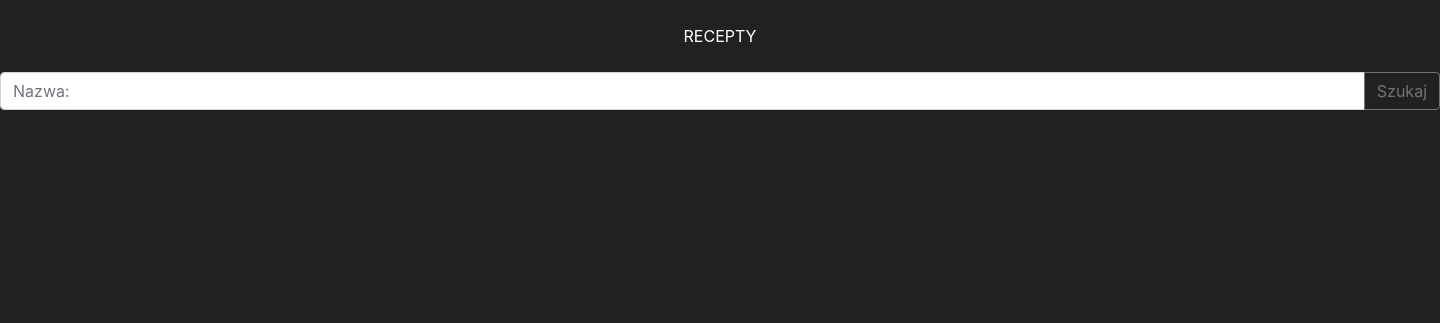
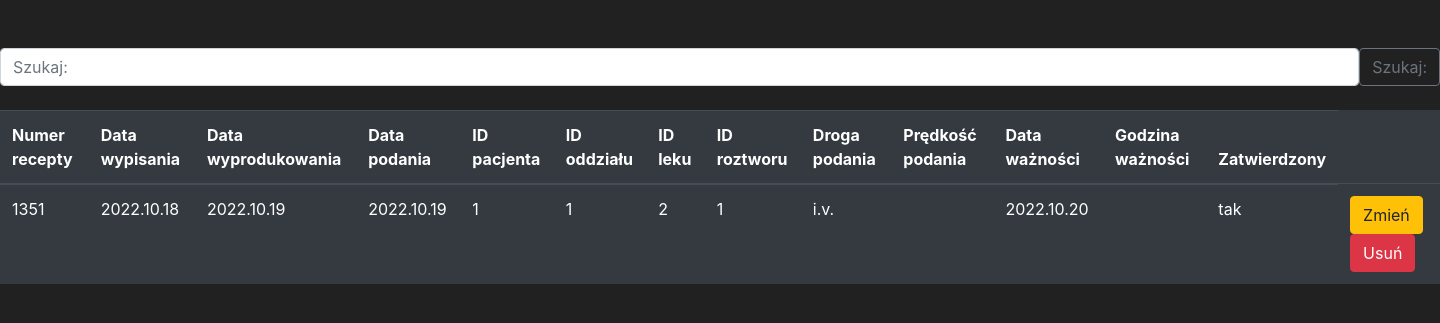
Before and after one commit to PiotrKwiatosz/ISZLC, a Flask app: page /recepty_wyszukaj in a window 1440 px wide. Shown: the part 58-381 px from the top of the page. Run offline with Flask 2, Linux system fonts and the light colour scheme; data comes from the database, SQL or seed files in the repository; some libraries are stand-ins or nearby versions.

Commit message:
04.11.2022 - BIG UPDATE

```diff
--- a/iszlc/templates/recepty/wyszukaj.html
+++ b/iszlc/templates/recepty/wyszukaj.html
@@ -10,14 +10,65 @@
 {% block content %}
 
 <title>Recepty - Wyszukaj</title>
+
+<br><br>
+
+<form method="POST" action="{{ url_for('recepty_szukaj_page' )}}" class="d-flex">
+  {{ form.hidden_tag() }}
+  <input class="form-control me-2" type="search" placeholder="Szukaj:" aria-label="Szukaj:" name="searched">
+  <button class="btn btn-outline-secondary" type="submit">Szukaj:</button>
+</form>
+
+<title>Recepty:</title>
 <br>
-<center>RECEPTY</center>
-<br>
-<div class="input-group mb-3">
-    <input type="text" class="form-control" placeholder="Nazwa:" aria-label="Nazwa:" aria-describedby="button-addon2">
-    <div class="input-group-append">
-      <button class="btn btn-outline-secondary" type="button" id="button-addon2">Szukaj</button>
-    </div>
-  </div>
+  <!-- Your columns inside the table HERE: -->
+  <table class="table table-hover table-dark">
+    <thead>
+      <tr>
+        <th scope="col">Numer recepty</th>
+        <th scope="col">Data wypisania</th>
+        <th scope="col">Data wyprodukowania</th>
+        <th scope="col">Data podania</th>
+        <th scope="col">ID pacjenta</th>
+        <th scope="col">ID oddziału</th>
+        <th scope="col">ID leku</th>
+        <th scope="col">ID roztworu</th>
+        <th scope="col">Droga podania</th>
+        <th scope="col">Prędkość podania</th>
+        <th scope="col">Data ważności</th>
+        <th scope="col">Godzina ważności</th>
+        <th scope="col">Zatwierdzony</th>
+      </tr>
+    </thead>
+
+         <!-- Your rows inside the table HERE: -->
+            {% for recepta in Recepty %}
+
+                <tr>
+                    <td>{{ recepta.nr_recepty }}</td>
+                    <td>{{ recepta.data_wypis }}</td>
+                    <td>{{ recepta.data_wyprod }}</td>
+                    <td>{{ recepta.data_pod }}</td>
+                    <td>{{ recepta.id_pacjent }}</td>
+                    <td>{{ recepta.id_odd }}</td>
+                    <td>{{ recepta.id_lek }}</td>
+                    <td>{{ recepta.id_roztwor }}</td>
+                    <td>{{ recepta.droga_pod }}</td>
+                    <td>{{ recepta.predkosc_pod }}</td>
+                    <td>{{ recepta.data_waz }}</td>
+                    <td>{{ recepta.godz_waz }}</td>
+                    <td>{{ recepta.zatwierdzony }}</td>
+                    <td>
+                      <button class="btn btn-outline btn-warning">Zmień</button>
+
+                      <a class="btn btn-outline btn-danger"
+                      href="#">Usuń</a>
+
+                  </td>
+                </tr>
+            {% endfor %}
+  </table>
+          </div>
+      </form>
 
 {% endblock %}
```
